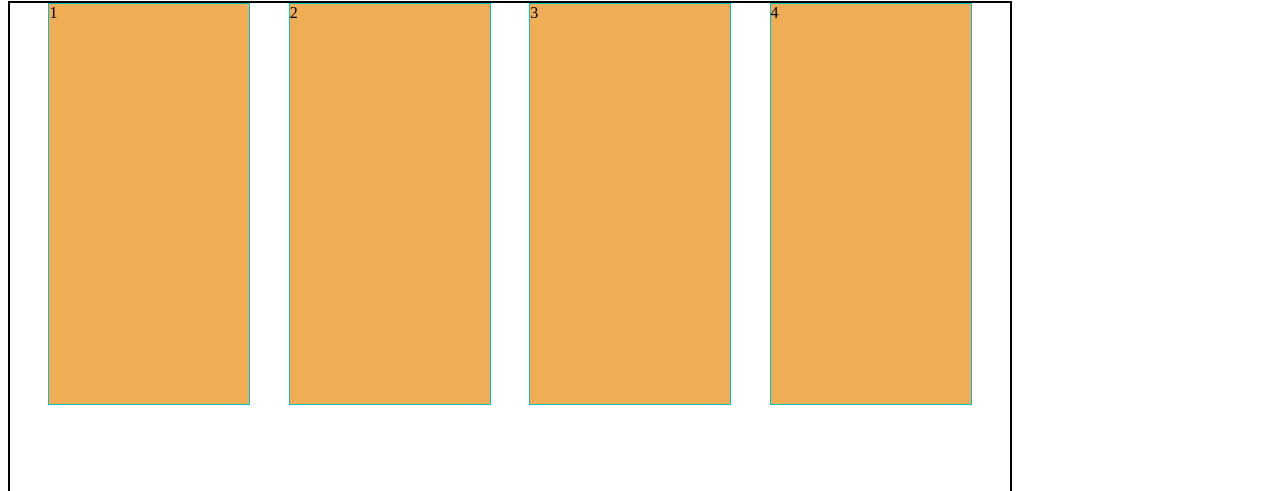
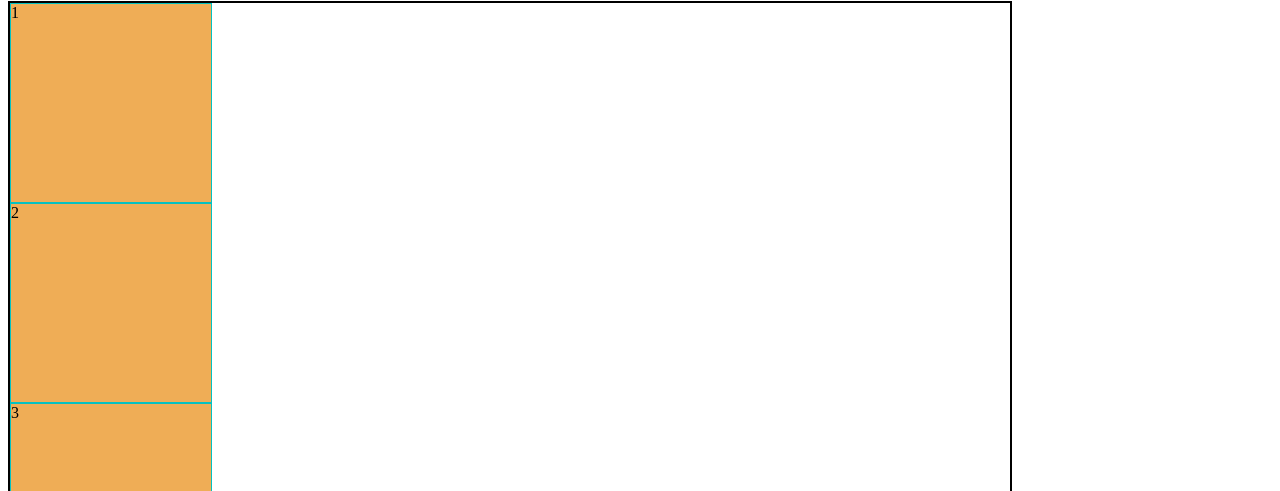
Before and after one commit to LUFANGQIAN/ClassProject-Web, a plain HTML site: page NetworkClassPractice/index.html in a window 1280 px wide. Shown: the part 461-952 px from the top of the page. Drawn offline with Linux system fonts and the light colour scheme.

Commit message:
学习flex的各个属性值，快要做项目了

```diff
--- a/NetworkClassPractice/css/index.css
+++ b/NetworkClassPractice/css/index.css
@@ -21,7 +21,9 @@
         border: 2px solid black;
         width: 1000px;
         height: 800px;
-        justify-content: space-evenly;
+        /* justify-content: space-evenly; */
+        flex-direction: column;
+
     }
 
     .flex_test div {
```
